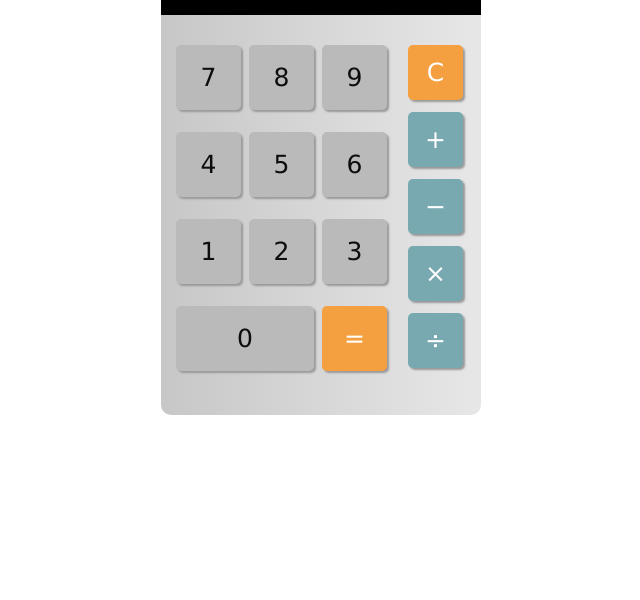
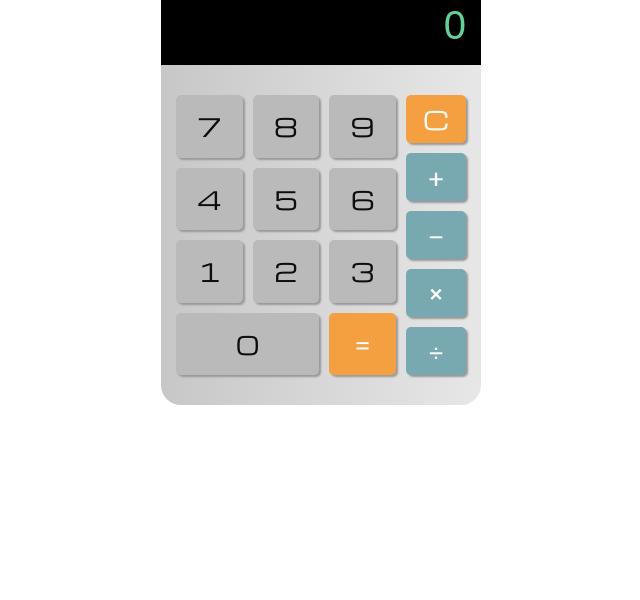
Before and after one commit to byHYONS/htmlcss-simple-calculator, a plain HTML site: page index.html in a window 1280 px wide. Shown: the part 200-800 px from the top of the page, without its empty margins (319-959 px from the left). Drawn offline with nearby package versions, Linux system fonts and the light colour scheme; a web font is replaced by a local one.

Commit message:
[UPD] exercise correction

```diff
--- a/css/style.css
+++ b/css/style.css
@@ -1,138 +1,114 @@
 /*     ----- RESET -----      */
 * {box-sizing: border-box; margin: 0; padding: 0;}
-body {background-color: #ffffff; font-family: Verdana, Geneva, Tahoma, sans-serif;}
-.container {width: 991px; margin: 0 auto;}
+body {background-color: #ffffff; font-family: michroma, sans-serif;}
 
 /* -------------------------
     TESTATA CALCOLATRICE
 -------------------------- */
-main {
-    height: 800px;
-}
-.d-flex {
-    height: 700px;
-    flex-direction: column;
+.container {
     display: flex;
     justify-content: center;
     align-items: center;
+    width: 990px;
+    margin: 0 auto;
+    height: 700px;
+}
+
+.calcolator {
+    display: flex;
+    flex-wrap: wrap;
+    justify-content: center;
+    align-items: center;
+    width: 320px;
+    border-radius: 20px;
+    background: linear-gradient(90deg, rgba(199,199,199,1) 0%, rgba(231,231,231,1) 100%, rgba(236,236,236,1) 100%);
 }
 
 .head-calcolator {
-    border-radius: 10px 10px 0 0;
     text-align: center;
-    line-height: 60px;
-    width: 320px;
-    height: 60px;
-    font-size: 25px;
-    font-weight: 100;
-}
-
-.calcolator {
-    background: rgb(199,199,199);
-    background: linear-gradient(90deg, rgba(199,199,199,1) 0%, rgba(231,231,231,1) 100%, rgba(236,236,236,1) 100%);
+    font-size: 30px;
+    line-height: 3;
 }
 
 /* DISPLAY CALCOLATRICE */
 .display {
     width: 320px;
-    height: 70px;
     background-color: black;
     color: rgb(95, 212, 152);
-    font-size: 30px;
-    line-height: 70px;
+    font-family: 'seven segment', sans-serif;
+    font-size: 40px;
+    line-height: 2;
     text-align: end;
     padding: 0 15px;
 }
 
 /* CORPO CALCOLATRICE */
-.body-calcolator {
-    padding: 30px 15px;
+.btn-calcolator {
+    padding: 30px 20px;
     display: flex;
-    width: 320px;
-    height: 400px;
-    border-radius: 0 0 10px 10px;
+    gap: 10px;
+    justify-content: center;
+
 }
 
 /* COLONNA DI SINISTRA NUMERICA */
-.left-calcolator {
+.numbers {
     display: flex;
+    flex-wrap: wrap;
+    gap: 10px;
     width: 220px;
-    flex-wrap: wrap;
-    gap: 8px;
 }
 
-.btn {
+button {
     font-size: 25px;
+    font-family: 'michroma';
+    padding: 6px 10px;
     text-align: center;
-    line-height: 65px;
     border-radius: 5px;
-    width: 65px;
-    height: 65px;
     box-shadow: 2px 2px 2px #999;
+    color: rgb(13, 13, 13);
+    background-color: rgb(186, 186, 186);
+    border: none;
+}
+
+.number {
+    flex-grow: 1;
+    flex-basis: calc(100% / 3 - 10px);
 }
 
 .zero {
-    font-size: 25px;
-    text-align: center;
-    line-height: 65px;
-    border-radius: 5px;
-    width: 138px;
-    height: 65px;
-    box-shadow: 2px 2px 2px #999;
+    flex-grow: 2;
+    flex-basis: calc(100% / 3 * 2 - 10px);
 }
 
-.number {
-    color: rgb(13, 13, 13);
-    background-color: rgb(186, 186, 186);
-}
-
-.equal-btn{
-    font-size: 25px;
-    color: rgb(13, 13, 13);
-    background-color: rgb(186, 186, 186);
-    text-align: center;
-    line-height: 65px;
-    border-radius: 5px;
-    width: 65px;
-    height: 65px;
-}
-
-.special {
+.orange {
+    flex-grow: 1;
+    flex-basis: calc(100% / 3 - 10px);
     background-color: rgb(245, 160, 64);
     color: #ffffff;
 }
 
-
 /* COLONNA DI DESTRA OPERATORI */
-.right-calcolator {
-    padding-left: 12px;
+.operators {
     width: 60px;
     display: flex;
-    flex-direction: column;
-    gap: 12px;
+    flex-wrap: wrap;
+    justify-content: center;
+    gap: 10px;
 }
 
-.btn-2 {
-    font-size: 25px;
-    text-align: center;
-    line-height: 55px;
-    border-radius: 5px;
-    width: 55px;
-    height: 55px;
-    box-shadow: 2px 2px 2px #999;
-}
-
-.operators {
+.operator {
+    flex-grow: 1;
+    flex-basis: calc((100% / 3) - 10px);
     background-color: rgb(120, 169, 176);
     color: #ffffff;
 }
 
 /* BONUS */
-
-.number:hover, .special:hover, .operators:hover {
+button:hover {
     cursor: pointer;
 }
 
-.number:active, .special:active, .operators:active {
+button:active {
     box-shadow: 1px 1px 1px #777;
 }
--- a/index.html
+++ b/index.html
@@ -4,13 +4,18 @@
     <meta charset="UTF-8">
     <meta name="viewport" content="width=device-width, initial-scale=1.0">
     <title>Boosio</title>
+    <link href="https://fonts.cdnfonts.com/css/seven-segment" rel="stylesheet">
+    <link rel="preconnect" href="https://fonts.googleapis.com">
+    <link rel="preconnect" href="https://fonts.gstatic.com" crossorigin>
+    <link href="https://fonts.googleapis.com/css2?family=Michroma&display=swap" rel="stylesheet">
     <link rel="stylesheet" href="./css/style.css">
 </head>
 <body>
+    <main>
+        <div class="container">
+            <div class="calcolator">
                 <!-- TESTATA CALCOLATRICE -->
-    <main>
-        <div class="d-flex">
-            <div class="head-calcolator calcolator">
+                <div class="head-calcolator">
                     <span>BOOSIO</span>
                 </div>
                 <!-- DISPLAY CALCOLATRICE -->
@@ -19,27 +24,28 @@
                 </div>
                 <!-- CORPO CALCOLATRICE -->
                 <!-- COLONNA DI SINISTRA NUMERICA -->
-            <div class="body-calcolator calcolator">
-                <div class="left-calcolator">
-                    <div class="number btn">7</div>
-                    <div class="number btn">8</div>
-                    <div class="number btn">9</div>
-                    <div class="number btn">4</div>
-                    <div class="number btn">5</div>
-                    <div class="number btn">6</div>
-                    <div class="number btn">1</div>
-                    <div class="number btn">2</div>
-                    <div class="number btn">3</div>
-                    <div class="number zero">0</div>
-                    <div class="special btn">&equals;</div>
+                <div class="btn-calcolator">
+                    <div class="numbers">
+                        <button class="number">7</button>
+                        <button class="number">8</button>
+                        <button class="number">9</button>
+                        <button class="number">4</button>
+                        <button class="number">5</button>
+                        <button class="number">6</button>
+                        <button class="number">1</button>
+                        <button class="number">2</button>
+                        <button class="number">3</button>
+                        <button class="zero">0</button>
+                        <button class="orange">&equals;</button>
                     </div>
                 <!-- COLONNA DI DESTRA OPERATORI -->
-                <div class="right-calcolator">
-                    <div class="btn-2 special">C</div>
-                    <div class="operators btn-2">&plus;</div>
-                    <div class="operators btn-2">&minus;</div>
-                    <div class="operators btn-2">&times;</div>
-                    <div class="operators btn-2">&divide;</div>
+                    <div class="operators">
+                        <button class="orange">C</button>
+                        <button class="operator">&plus;</button>
+                        <button class="operator">&minus;</button>
+                        <button class="operator">&times;</button>
+                        <button class="operator">&divide;</button>
+                    </div>
                 </div>
             </div>
         </div>
```
Lines whose indentation alone changed are shown as unchanged.
